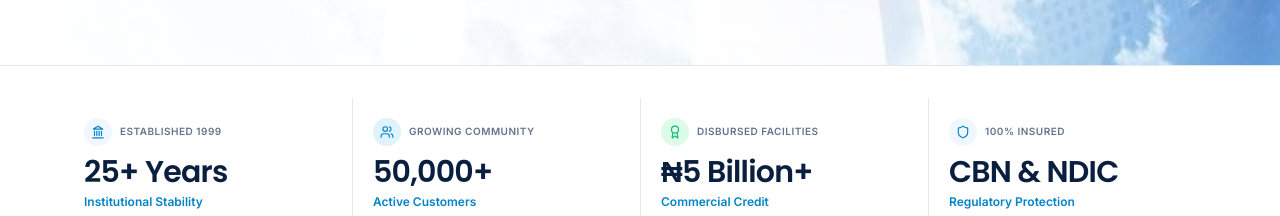
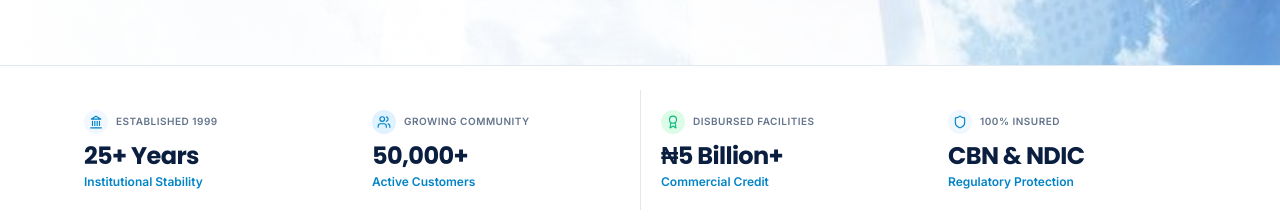
Before and after one commit to netxplora/Rimabank, a React (Vite) app: page / in a window 1280 px wide. Shown: the part 736-952 px from the top of the page. Built offline with nearby package versions, Linux system fonts and the light colour scheme; no server answers; the database is empty; the HTML template or start-up script is replaced by a standard one.

Commit message:
Update TrustIndicators.tsx

```diff
--- a/src/components/home/TrustIndicators.tsx
+++ b/src/components/home/TrustIndicators.tsx
@@ -37,39 +37,37 @@
 
 export function TrustIndicators() {
   return (
-    <section className="py-6 sm:py-8 bg-white border-b border-[#e2e8f0]">
+    <section className="py-5 sm:py-6 bg-white border-b border-[#e2e8f0]">
       <div className="max-w-[1200px] mx-auto px-4 sm:px-6">
-
-        {/* Seamless Open Horizontal Layout with Clean Subtle Dividers (No Card Containers) */}
-        <div className="grid grid-cols-2 md:grid-cols-4 divide-y md:divide-y-0 md:divide-x divide-[#e2e8f0]">
+        {/* Seamless Open Horizontal Layout with Clean Subtle Dividers */}
+        <div className="grid grid-cols-2 lg:grid-cols-4 divide-y lg:divide-y-0 divide-[#e2e8f0]">
           {indicators.map((item, index) => (
             <div
               key={index}
-              className={`flex flex-col items-center md:items-start p-4 sm:p-5 ${
-                index % 2 === 1 ? "border-l md:border-l-0 border-[#e2e8f0]" : ""
-              }`}
+              className={`flex flex-col items-start p-3.5 sm:p-4 lg:p-5 ${
+                index % 2 === 1 ? "border-l lg:border-l-0 border-[#e2e8f0]" : ""
+              } ${index > 0 ? "lg:border-l lg:border-[#e2e8f0]" : ""}`}
             >
-              <div className="flex items-center gap-2 mb-2">
+              <div className="flex items-center gap-1.5 sm:gap-2 mb-1.5">
                 <div
-                  className="w-7 h-7 rounded-lg flex items-center justify-center shrink-0"
+                  className="w-6 h-6 sm:w-6.5 sm:h-6.5 rounded-lg flex items-center justify-center shrink-0"
                   style={{ backgroundColor: item.bg, color: item.color }}
                 >
-                  <item.icon className="h-3.5 w-3.5" />
+                  <item.icon className="h-3 sm:h-3.5 w-3 sm:w-3.5" />
                 </div>
-                <span className="text-[10px] font-semibold uppercase tracking-wider text-[#64748b]">
+                <span className="text-[10px] font-semibold uppercase tracking-wider text-slate-500">
                   {item.badge}
                 </span>
               </div>
-              <div className="text-2xl sm:text-3xl font-heading font-semibold text-[#0a1e3f] tracking-tight leading-none mb-1">
+              <div className="font-heading text-lg sm:text-xl lg:text-2xl font-bold text-[#0a1e3f] tracking-tight leading-snug">
                 {item.value}
               </div>
-              <div className="text-xs font-semibold text-[#0284c7]">
+              <div className="text-[11px] sm:text-xs font-semibold text-[#0284c7] mt-0.5">
                 {item.label}
               </div>
             </div>
           ))}
         </div>
-
       </div>
     </section>
   );
```
